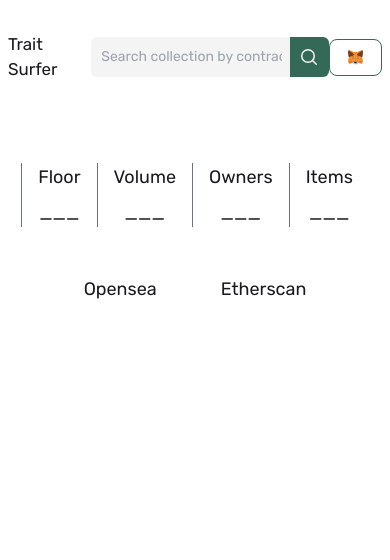
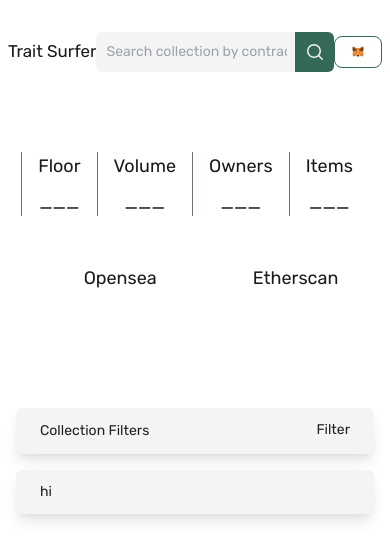
Before and after one commit to wavygoten/Rarity-Api, a React (Create React App) app in the folder client/: page / in a window 390 px wide. Shown: the top 560 px of the page. Built offline with nearby package versions, Linux system fonts and the light colour scheme.

Commit message:
more frontend

```diff
--- a/client/src/App.css
+++ b/client/src/App.css
@@ -22,6 +22,14 @@
     background-color: var(--secondary-dark);
     color: var(--secondary-light);
   }
+  .traits-container {
+    background-color: var(--secondary-dark);
+    color: var(--secondary-light);
+  }
+  .cards-container {
+    background-color: var(--secondary-dark);
+    color: var(--secondary-light);
+  }
 }
 
 @media (prefers-color-scheme: light) {
@@ -38,17 +46,25 @@
     background-color: var(--secondary-light);
     color: var(--secondary-dark);
   }
+  .traits-container {
+    background-color: var(--secondary-light);
+    color: var(--secondary-dark);
+  }
+  .cards-container {
+    background-color: var(--secondary-light);
+    color: var(--secondary-dark);
+  }
 }
 
 * {
   box-sizing: border-box;
-	margin: auto;
   padding: 0;
   font-family: "Rubik", sans-serif;
 }
 
 .main-wrapper {
   max-width: 1536px;
+  margin: 0 auto;
 }
 
 .logo {
@@ -86,6 +102,7 @@
 }
 
 .links img {
+  min-width: 20px;
   width: 20px;
   height: auto;
   opacity: 0.7;
@@ -93,6 +110,11 @@
 
 .links img:hover {
   opacity: 1;
+  transition: 125ms ease-in;
+  cursor: pointer;
+}
+
+.links-container img {
   transition: 125ms ease-in;
   cursor: pointer;
 }
@@ -106,6 +128,9 @@
   transition: 275ms, background-position 0s 0.3s;
   --d: 100%;
   --p: 0%;
+}
+.traits-container {
+  flex: 0 0 25%;
 }
 
 .wallet img {
--- a/client/src/App.tsx
+++ b/client/src/App.tsx
@@ -5,7 +5,7 @@
 import discordlogo from "./images/discord.svg";
 import instagramlogo from "./images/instagram-icon.svg";
 import metamasklogo from "./images/metamask.svg";
-import ethereumlogo from "/Ethereum-Logo.png";
+import linklogo from "./images/link.svg";
 import { useMediaQuery, mediaOptions } from "./hooks/useMediaQuery";
 function App() {
   let isTablet = useMediaQuery(mediaOptions.md);
@@ -13,15 +13,15 @@
   return (
     <div className="main-wrapper">
       {/* Navbar Section */}
-			<div className="navbar-wrapper flex justify-center px-2 py-8">
-				<div className="logo sm:ml-8">Trait Surfer</div>
+      <div className="navbar-wrapper flex justify-between items-center px-2 py-8 whitespace-nowrap">
+        <div className="logo ml-0 sm:ml-8">Trait Surfer</div>
         <div className="search text-sm sm:text-md">
           <Input
             name="contractSearch"
             placeholder="Search collection by contract"
           />
         </div>
-				<div className="links sm:flex hidden">
+        <div className="links sm:flex sm:items-center hidden">
           {/* hide in mobile */}
           <div>
             <img src={twitterlogo} alt="" />
@@ -54,7 +54,7 @@
       {/* End of Navbar Section */}
 
       {/* Stats Section */}
-			<div className="stats-wrapper flex flex-wrap justify-between px-2 py-12">
+      <div className="stats-wrapper flex flex-wrap justify-center sm:justify-between px-2 py-12">
         <div className="stats-container sm:mx-0 flex text-lg text-center mb-12 md:mb-0">
           <div className="floors ml-0 sm:ml-8 mr-4 pl-4 sm:mr-8 sm:pl-8 border-l border-gray-500">
             <div className="pb-2">Floor</div>
@@ -73,16 +73,34 @@
             <div>___</div>
           </div>
         </div>
-				<div className="links-container sm:mx-0 flex text-lg text-center">
-					<div className="opensea mx-8 pb-1">Opensea</div>
-					<div className="etherscan mx-8 pb-1">Etherscan</div>
+        <div className="links-container sm:mx-0 flex items-center text-lg text-center">
+          <span className="mx-8 flex">
+            <img src={linklogo} alt="" />
+            <div className="opensea pb-1 ml-2">Opensea</div>
+          </span>{" "}
+          <span className="mx-8 flex">
+            <img src={linklogo} alt="" />
+            <div className="etherscan ml-2  pb-1 ">Etherscan</div>
+          </span>{" "}
         </div>
       </div>
       {/* End of Stats Section */}
 
       {/* Tabs Section */}
-			<div className="tabs-wrapper">
-				<div className="rarity-title"></div>
+      <div className="tabs-wrapper flex flex-col sm:flex-row justify-between px-2 py-16 whitespace-nowrap">
+        <div className="traits-container flex flex-col text-sm rounded-md mx-2 sm:mr-4 sm:ml-8 mb-4 sm:mb-0 py-3 px-6 shadow-lg">
+          <div className="flex items-center justify-between">
+            <div>Collection Filters</div>
+            <div className="cursor-pointer border-b-2 border-transparent hover:border-gray-500 ease-linear duration-75">
+              Filter
+            </div>
+          </div>
+        </div>
+        <div className="cards-container flex flex-col flex-1 text-sm rounded-md mx-2 sm:mr-8 py-3 px-6 shadow-lg">
+          <div className="flex items-center justify-between">
+            <div>hi</div>
+          </div>
+        </div>
       </div>
       {/* Content Section */}
 
--- a/client/src/components/SearchInput.tsx
+++ b/client/src/components/SearchInput.tsx
@@ -9,7 +9,7 @@
 
 const Input = (props: Props, { children }: any) => {
   return (
-		<div className="search-container flex rounded-md">
+    <div className="search-container flex mx-auto justify-center rounded-md">
       <input
         type="text"
         placeholder={props.placeholder}
@@ -18,7 +18,7 @@
         autoComplete="off"
         className="p-2 duration-50 ease-linear w-5/6"
       />
-			<button className="search-btn w-1/6">
+      <button className="search-btn flex justify-center items-center w-1/6">
         <img src={search} alt="" />
       </button>
     </div>
```
Also changed, not shown: client/src/images/link.svg (added). Lines whose indentation alone changed are shown as unchanged.
